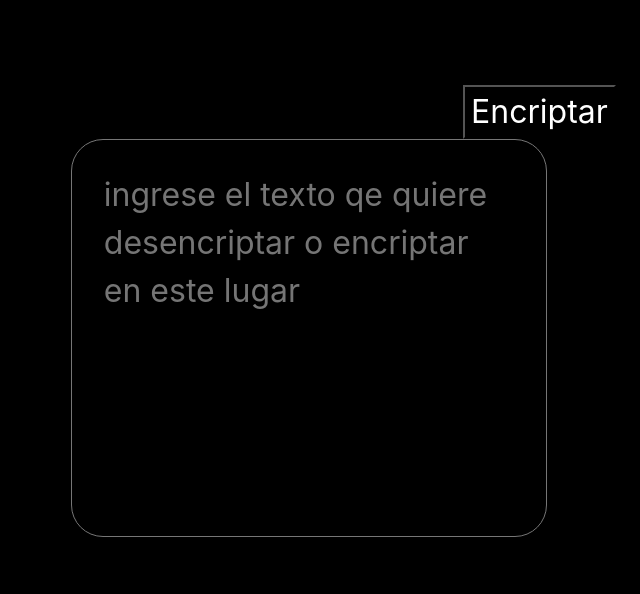
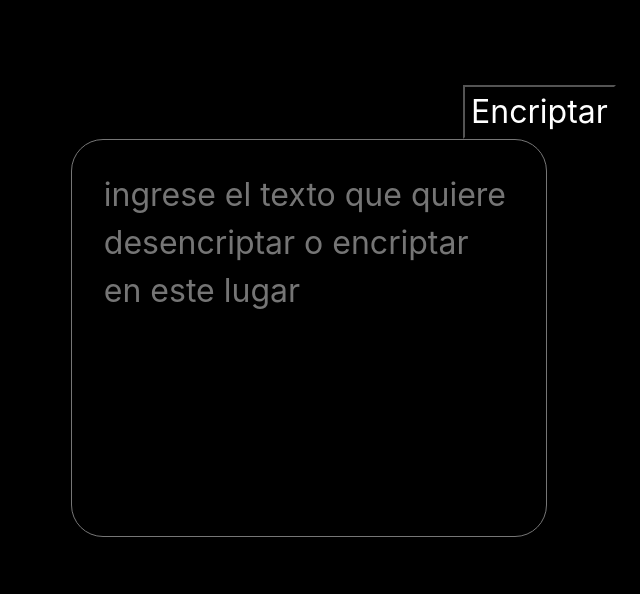
Before and after one commit to Juanpablojaramillo/challenge-encriptador, a plain HTML site: page index.html in a window 1280 px wide. Shown: the part 290-884 px from the top of the page, 0-640 px from the left. Drawn offline with Linux system fonts and the light colour scheme.

Commit message:
corrigiendo escritura

```diff
--- a/index.html
+++ b/index.html
@@ -16,7 +16,7 @@
             <div class="divBoton1">
                 <button class="btn-encriptar" onclick="btnEncriptar()">Encriptar</button>
             </div>
-            <textarea class="textArea" cols="30" rows="10" placeholder="Ingrese el texto qe quiere desencriptar o encriptar en este lugar"></textarea>
+            <textarea class="textArea" cols="30" rows="10" placeholder="Ingrese el texto que quiere desencriptar o encriptar en este lugar"></textarea>
                 <h6 class="informacion">Solo letras minusculas y sin acentos</h6>
         </section>
 
```
